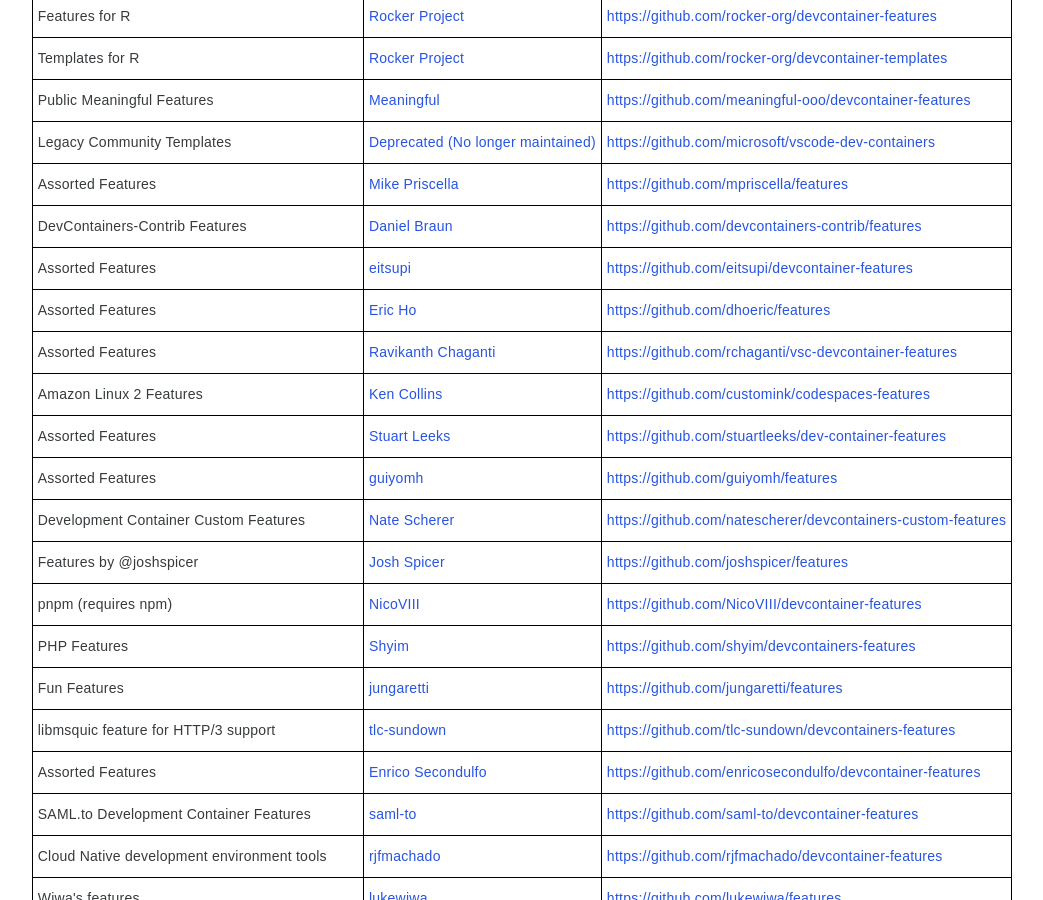
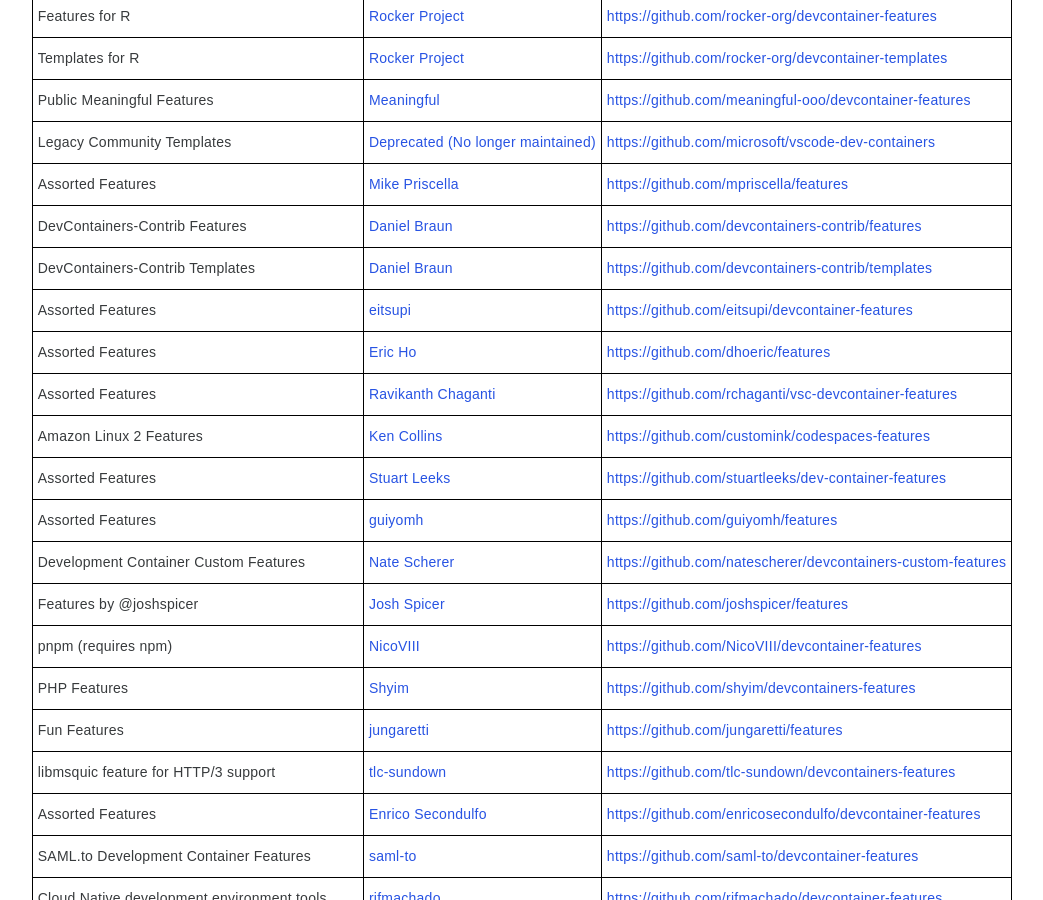
Before and after one commit to devcontainers/devcontainers.github.io, a Jekyll site: the page built from collections.html, in a window 1280 px wide and 900 px high, scrolled down 465 px. Shown: the whole window, without its empty margins (118-1161 px from the left). Built offline with Jekyll 4.4.1, drawn with Linux system fonts in a browser that asks for light colours; nearby versions of some CDN libraries; comment, search, counter and statistics services are not loaded.

Commit message:
Added devcontainer-contrib templates collection
Currently this template collection contains a basic terraform template (not azure-oriented like the current official terraform-azure template).  I also plan o expand the collection in the future 😄

```diff
--- a/_data/collection-index.yml
+++ b/_data/collection-index.yml
@@ -43,6 +43,11 @@
   contact: https://github.com/devcontainers-contrib/features/issues
   repository: https://github.com/devcontainers-contrib/features
   ociReference: ghcr.io/devcontainers-contrib/features
+- name: DevContainers-Contrib Templates
+  maintainer: Daniel Braun
+  contact: https://github.com/devcontainers-contrib/templates/issues
+  repository: https://github.com/devcontainers-contrib/templates
+  ociReference: ghcr.io/devcontainers-contrib/templates
 - name: Assorted Features
   maintainer: eitsupi
   contact: https://github.com/eitsupi/devcontainer-features/issues
```
